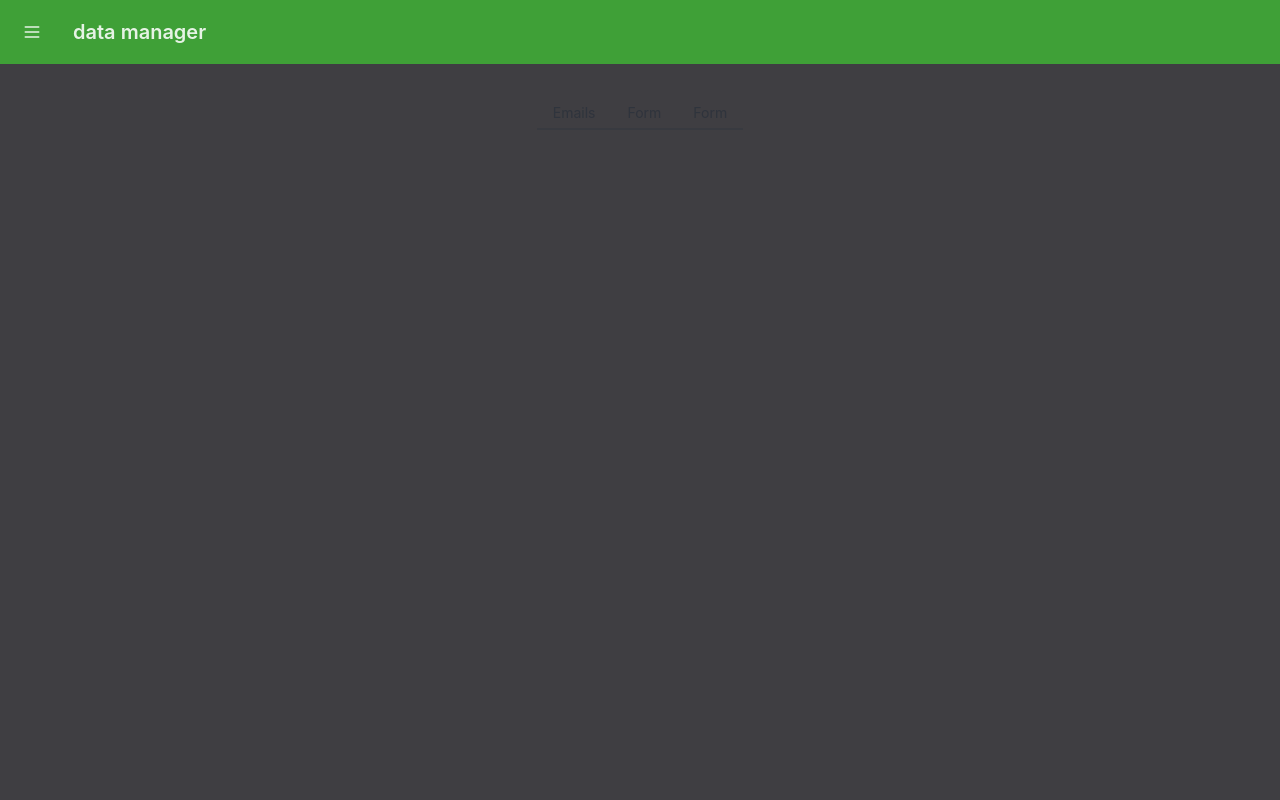
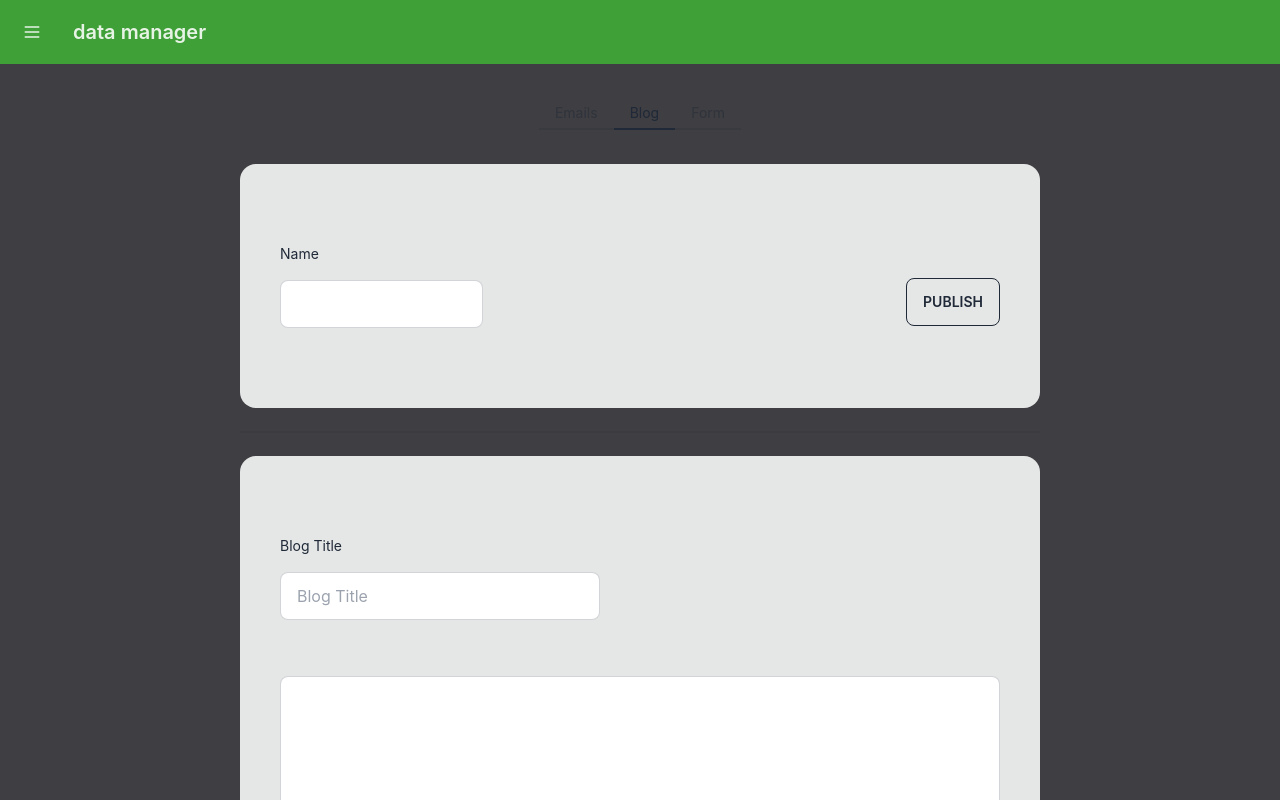
Before and after one commit to MisterH100/datamanager, a React (Vite) app: page /blog in a window 1280 px wide. Shown: the top 800 px of the page. Built offline with nearby package versions, Linux system fonts and the light colour scheme.

Commit message:
add blog section

```diff
--- a/src/App.tsx
+++ b/src/App.tsx
@@ -1,10 +1,9 @@
 import { Routes, Route } from 'react-router-dom';
 import Header from "./components/header";
 import Home from "./components/home";
-import ContactEmails from "./pages/contact_emails";
+import ContactEmails from "./pages/emails";
 import Email from './pages/email';
-import Form from './pages/form';
-
+import Blog from './pages/blog';
 
 function App() {
 
@@ -14,9 +13,9 @@ function App() {
       <Home />
       <Routes>
         <Route path='/' element={<ContactEmails />}/>
-        <Route path='contact-emails' element={<ContactEmails />} />
-        <Route path='contact-emails/:emailId' element={<Email />} />
-        <Route path='form' element={<Form/>} />
+        <Route path='emails' element={<ContactEmails />} />
+        <Route path='emails/:emailId' element={<Email />} />
+        <Route path='blog' element={<Blog/>} />
       </Routes>
     </main>
 
--- a/src/components/home.tsx
+++ b/src/components/home.tsx
@@ -7,15 +7,20 @@ const Home = () => {
                 <NavLink
                     to="/"
                     className={({ isActive }) => (isActive ? 'tab-active tab tab-bordered ' : 'tab tab-bordered ')}
-                >Emails</NavLink>
+                >   Emails
+                </NavLink>
+
                 <NavLink
-                    to="/form"
+                    to="/blog"
                     className={({ isActive }) => (isActive ? 'tab-active tab tab-bordered ' : 'tab tab-bordered ')}
-                >Form</NavLink>
+                >   Blog
+                </NavLink>
+
                 <NavLink
-                    to="/data"
+                    to="/emails"
                     className={({ isActive }) => (isActive ? 'tab-active tab tab-bordered ' : 'tab tab-bordered ')}
-                >Form</NavLink>
+                >   Form
+                </NavLink>
             </div>
         </section>
     )
--- /dev/null
+++ b/src/components/modal.tsx
@@ -0,0 +1,19 @@
+
+
+const Modal = () =>{
+    return(
+        <article className="modal modal-bottom sm:modal-middle">
+            <div className="modal-box">
+                <h3 className="font-bold text-lg">Hello!</h3>
+                <input type="text" placeholder="Type here" className="input input-bordered w-full max-w-xs" />
+                <div className="modal-action">
+                    <form>
+                        <button className="btn">Close</button>
+                    </form>
+                </div>
+            </div>
+        </article>
+    )
+}
+
+export default Modal;
--- /dev/null
+++ b/src/pages/blog.tsx
@@ -0,0 +1,140 @@
+import {useState } from "react";
+import axios from 'axios';
+
+const Blog = () => {
+    const [blogData, setBlogData] = useState({
+        name: "Handsome Nyathi",
+        title: "",
+        blog: ""
+    })
+    const [isName, setisName] = useState(true)
+    const [isTitle, setisTitle] = useState(true)
+    const [isShort, setisShort] = useState(true)
+    const [loading, setLoading] = useState(false)
+    const [published, setPublished] = useState(false)
+
+    const HandleChange = (e:any) => {
+        setBlogData({
+            ...blogData,
+            [e.target.name]: e.target.value
+        })
+        blogData.name.length > 1 ?setisName(true): null;
+        blogData.title.length > 1 ?setisTitle(true): null;
+        blogData.blog.length > 500 ?setisShort(true): null;
+
+    }
+    const VerifyBlog=(e: React.FormEvent)=>{
+        e.preventDefault()
+        if(!blogData.name){
+            setisName(false)
+        }
+        if(!blogData.title){
+            setisTitle(false)
+        }
+        if(blogData.blog.length < 500){
+            setisShort(false)
+        }
+        else{
+            HandleSubmit(e)
+        }
+    }
+
+    const HandleSubmit = (e: React.FormEvent) => {
+        e.preventDefault();
+        setLoading(true);
+        axios.post("https://misterh-api-server.onrender.com/api/blogs/new", {
+            name: blogData.name,
+            title: blogData.title,
+            blog: blogData.blog
+        },
+        {headers: {
+            'Content-Type': 'application/json'
+        }})
+        .then((response) =>{
+            console.log("Blog published: ",response.status);
+            setTimeout(()=>{
+                setLoading(false);
+                setPublished(true)
+            },3000);
+            setTimeout(()=>{
+                window.location.reload()
+            },5000)
+        })
+        .catch((error) =>{
+            console.log(error);
+            setTimeout(()=>{
+                setLoading(false);
+            },3000);
+        });
+
+
+    }
+
+    return (
+        <section className="w-full px-10 md:px-60 min-w-[300px]">
+            {published?
+            <div className="alert alert-success my-10">
+                <svg xmlns="http://www.w3.org/2000/svg" className="stroke-current shrink-0 h-6 w-6" fill="none" viewBox="0 0 24 24"><path strokeLinecap="round" strokeLinejoin="round" strokeWidth="2" d="M9 12l2 2 4-4m6 2a9 9 0 11-18 0 9 9 0 0118 0z" /></svg>
+                <span>Your blog has been Published!</span>
+            </div>: null}
+            <form className="flex flex-col w-full">
+                <div className="w-full flex flex-col md:flex-row bg-base-300 rounded-box min-w-full py-20 px-2 md:px-10">
+                    <label htmlFor="name" className="flex flex-col">
+                        {isName ?<span className="label-text">Name</span>:<span className="label-text text-red-600">can not publish without Name!!</span> }
+                        <input
+                            id="name"
+                            name="name"
+                            type="text"
+                            required
+                            value={blogData.name}
+                            placeholder="Name and Surname"
+                            className="input input-bordered w-full max-w-xs mt-4"
+                            onChange={HandleChange}
+                        />
+                    </label>
+                    <div className="w-full flex justify-center md:justify-end items-center pt-8">
+                        <button
+                            onClick={VerifyBlog}
+                            className="btn btn-outline"
+                        >
+                                Publish
+                                {loading?<span className="loading loading-dots loading-sm"></span>:null}
+                        </button>
+                    </div>
+                </div>
+
+                <div className="divider"></div>
+
+                <div className="w-full h-auto bg-base-300 rounded-box min-w-full py-20 px-2 md:px-10">
+                    <label htmlFor="title" className="flex flex-col">
+                    {isTitle ?<span className="label-text">Blog Title</span>:<span className="label-text text-red-600">can not publish without Title!!</span> }
+                        <input
+                            id="title"
+                            name="title"
+                            type="text"
+                            required
+                            placeholder="Blog Title"
+                            className="input input-bordered w-full max-w-xs mt-4 mb-10"
+                            onChange={HandleChange}
+                        />
+                    </label>
+                    <label htmlFor="blog">
+                        {!isShort ?<span className="label-text text-red-600 mt-20">can not publish without or less than 500 words of blog content!!</span>:null }
+                        <textarea
+                            id="blog"
+                            name="blog"
+                            rows={20}
+                            required
+                            className="textarea textarea-bordered textarea-lg w-full h-full mt-4"
+                            onChange={HandleChange}
+                            >
+                        </textarea>
+                    </label>
+
+                </div>
+            </form>
+        </section>
+    )
+}
+
+export default Blog;
--- a/src/pages/email.tsx
+++ b/src/pages/email.tsx
@@ -5,7 +5,6 @@ import axios from 'axios';
 
 interface IEmail{
     name: string,
-    lastName: string,
     email: string,
     message: string
 }
@@ -20,7 +19,6 @@ const Email = () => {
     })
     const [email, setEmail] = useState<IEmail>({
         name: "",
-        lastName: "",
         email: "",
         message: ""
     });
@@ -29,7 +27,7 @@ const Email = () => {
 
     const fetchData = async () => {
         try {
-            const response = await axios.get(`http://localhost:8000/api/getEmails/${emailId}`);
+            const response = await axios.get(`https://misterh-api-server.onrender.com/api/emails/email/${emailId}`);
             setEmail(response.data)
         } catch (error) {
             console.log(error);
@@ -38,7 +36,7 @@ const Email = () => {
     const deleteData = () => {
         setLoading(true);
         try {
-            axios.delete(`http://localhost:8000/api/getEmails/${emailId}`);
+            axios.delete(`https://misterh-api-server.onrender.com/api/emails/email/${emailId}`);
             setTimeout(() => {
                 setLoading(false)
                 setFeedback(true);
@@ -64,7 +62,7 @@ const Email = () => {
     }, [email]);
 
     return (
-        <section className="w-full px-[20px] min-w-[300px]">
+        <section className="w-full px-60 min-w-[300px]">
             <div>
                 <div className="flex border-b gap-[10px]">
                     <h1 className="text-5xl font-bold">{email.name}</h1>
@@ -73,11 +71,11 @@ const Email = () => {
                 <p className="py-6">{email.message}</p>
 
             </div>
-            <div className="flex flex-col justify-center items-center gap-[10px]">
+            <div className="w-full flex items-center justify-between gap-[10px]">
                 <Link to={'/contact-emails'}>
-                    <button className="btn  btn-md">back</button>
+                    <button className="btn btn-md w-28">back</button>
                 </Link>
-                <button onClick={deleteData} className="btn-error btn btn-md w-[100px]">
+                <button onClick={deleteData} className="btn-error btn btn-md">
                     {loading? "deleting...": "delete"}
                 </button>
                 {feedback ?
--- a/src/pages/contact_emails.tsx
+++ b/src/pages/emails.tsx
@@ -3,11 +3,9 @@ import { Link } from "react-router-dom";
 import axios from 'axios';
 
 
-
 interface IEmails{
     _id?: number,
     name: string,
-    lastName: string,
     email: string,
     message: string
 }
@@ -16,14 +14,13 @@ const ContactEmails = () => {
     const [emails, setEmails] = useState<IEmails[]>([{
         _id: 1,
         name: "",
-        lastName: "",
         email: "",
         message: ""
     }])
 
     const fetchData = async () => {
         try {
-            const response = await axios.get('http://localhost:8000/api/getEmails');
+            const response = await axios.get('https://misterh-api-server.onrender.com/api/emails');
             setEmails(response.data)
         } catch (error) {
             console.log(error)
@@ -58,7 +55,7 @@ const ContactEmails = () => {
                                     <td>
                                         <div className="flex items-center space-x-3">
                                             <div>
-                                                <div className="font-bold">{email.name} { email.lastName}</div>
+                                                <div className="font-bold">{email.name}</div>
                                                 <div className="text-sm opacity-50">{ email.email}</div>
                                             </div>
                                         </div>
--- a/src/pages/form.tsx
+++ /dev/null
@@ -1,9 +0,0 @@
-
-
-const Form = () => {
-    return (
-        <h1>HI</h1>
-    )
-}
-
-export default Form;
```
